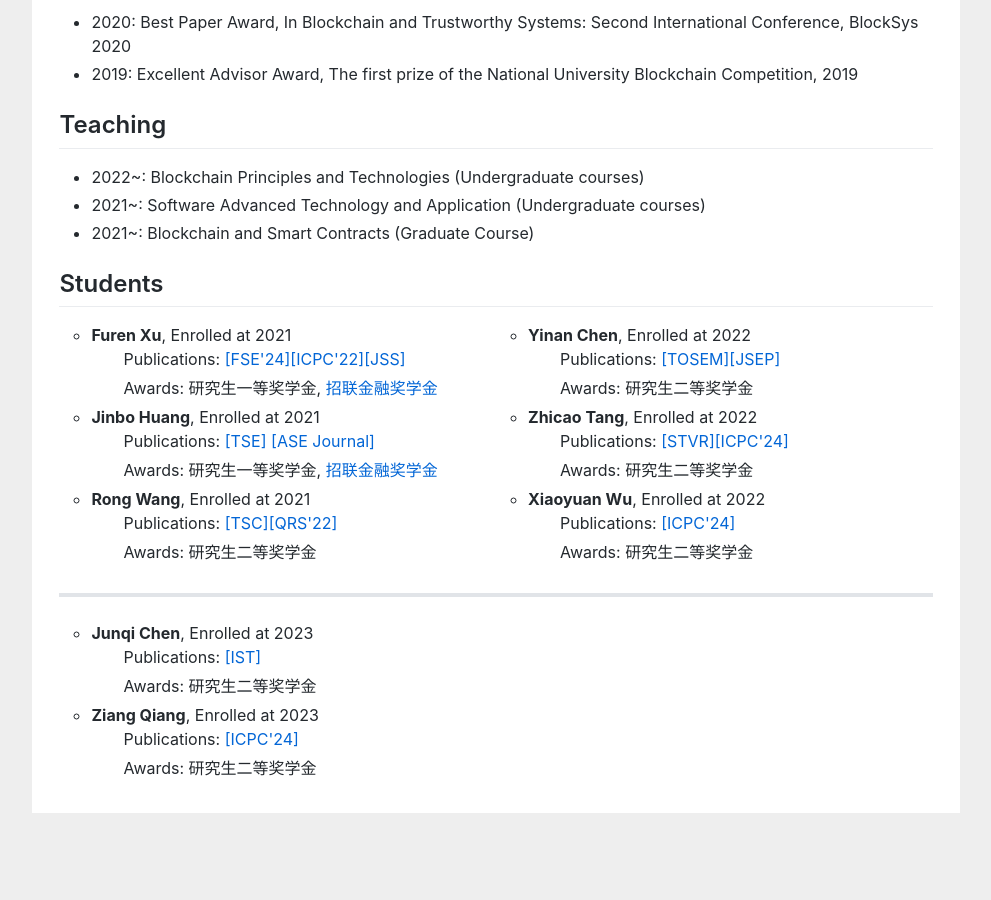
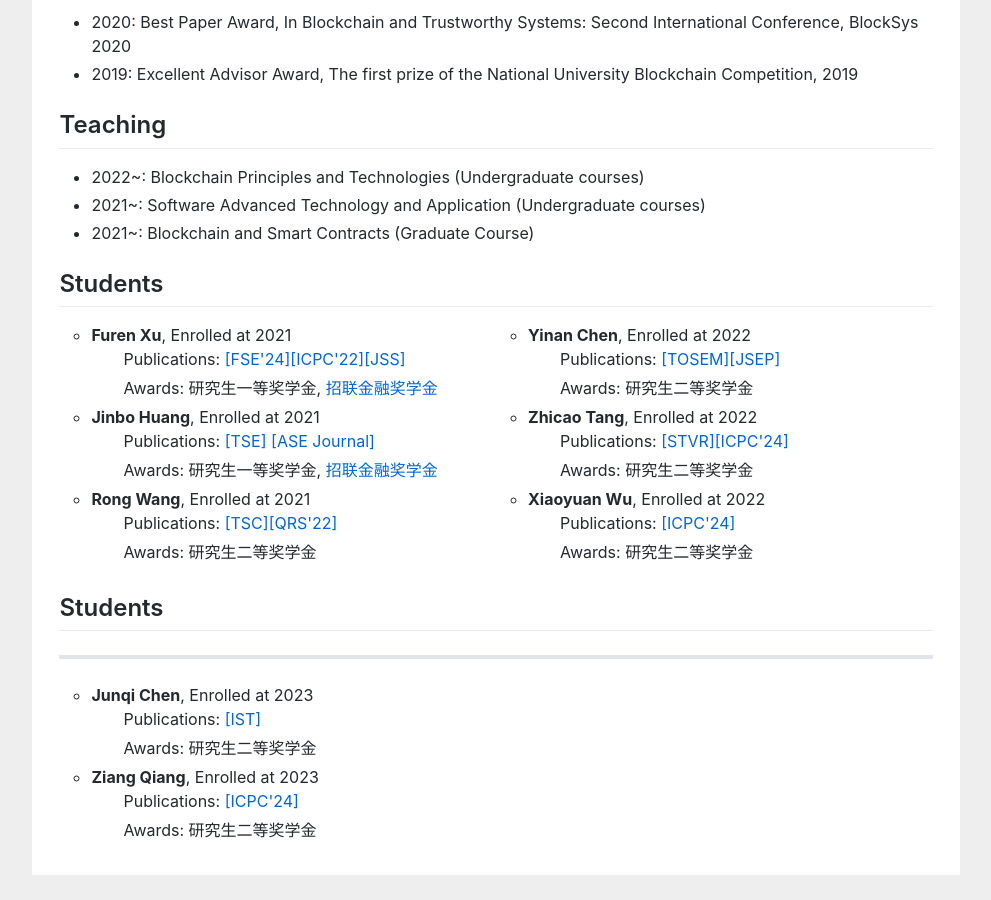
Before and after one commit to huangyuan-hy/huangyuan-hy.github.io, a Jekyll site: the page index.html, which Jekyll copies as it is, in a window 1280 px wide and 900 px high, scrolled down 5669 px. Shown: the whole window, without its empty margins (144-1135 px from the left). Built offline with Jekyll 4.4.1, drawn with Linux system fonts in a browser that asks for light colours; before the commit the page ends 6507 px from its top, so only the background shows below that.

Commit message:
Update index.html

```diff
--- a/index.html
+++ b/index.html
@@ -301,7 +301,7 @@ empirical study to learn how programmers reuse code on <a href="https://stackove
 
 
     </div>
-
+<h2>Students</h2>
 <hr class="dashedline">
 
  <div class="container">
```
